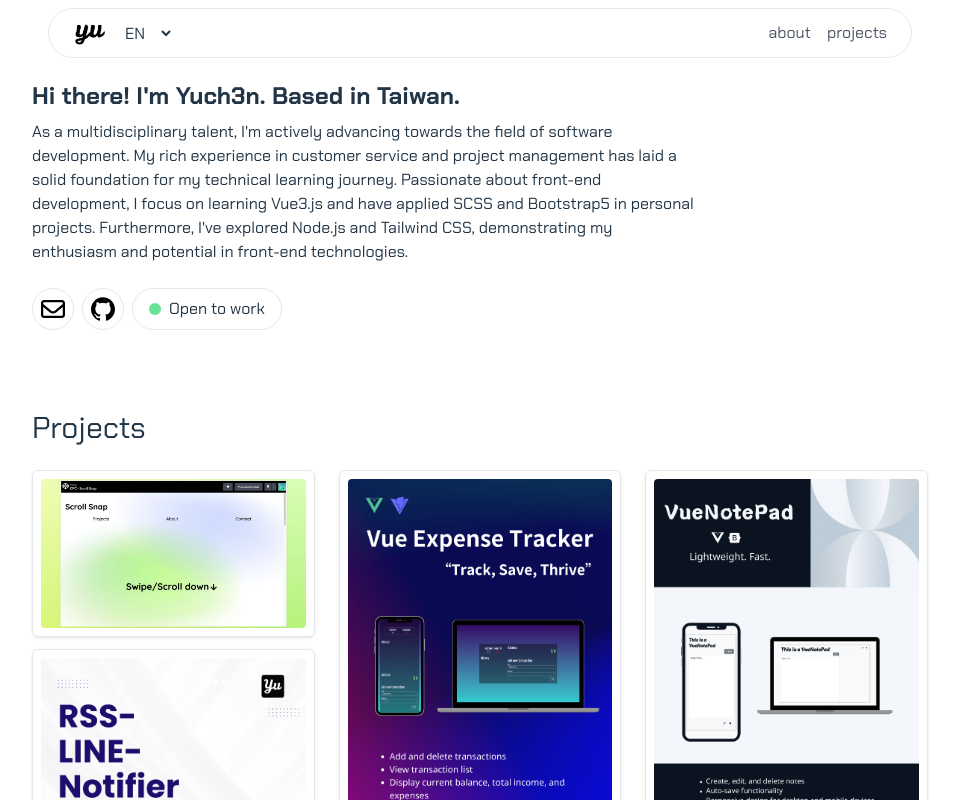
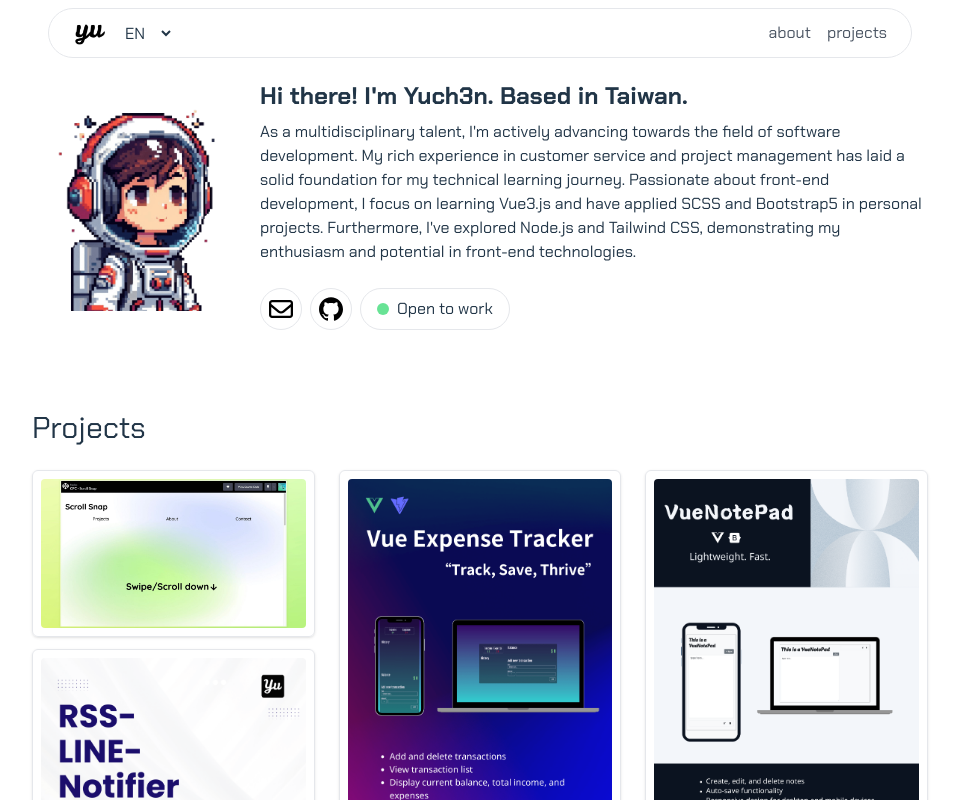
Before and after one commit to yuch3nchen/yuch3n_portfolio, a Vue app: page / in a window 1280 px wide. Shown: the top 800 px of the page, without its empty margins (160-1119 px from the left). Built offline with nearby package versions, Linux system fonts and the light colour scheme.

Commit message:
調整圖片引入方式

```diff
--- a/src/components/About.vue
+++ b/src/components/About.vue
@@ -28,11 +28,11 @@ const handleClick = (e) => {
   <section
     class="container mx-auto md:px-16 xl:px-48 mt-14 md:mt-20 grid grid-cols-1 md:grid-cols-4 gap-y-4 md:gap-4 place-content-between"
   >
-    <!-- <img
-      src="../assets/images/profile-astro.png"
+    <img
+      src="@/assets/images/profile-astro.png"
       alt="Yuchen's profile photo"
       class="place-self-center md:col-span-2 lg:col-span-1 svg-shake"
-    /> -->
+    />
     <article
       class="px-9 md:px-0 md:col-span-2 lg:col-span-3 flex flex-col justify-between gap-6"
     >
--- a/vite.config.js
+++ b/vite.config.js
@@ -1,9 +1,15 @@
 import { defineConfig } from "vite";
 import vue from "@vitejs/plugin-vue";
 import { ghPages } from "vite-plugin-gh-pages";
+import path from "path";
 
 // https://vitejs.dev/config/
 export default defineConfig({
   base: "/yuch3n_portfolio/",
   plugins: [vue(), ghPages()],
+  resolve: {
+    alias: {
+      "@": path.resolve(__dirname, "./src"),
+    },
+  },
 });
```
